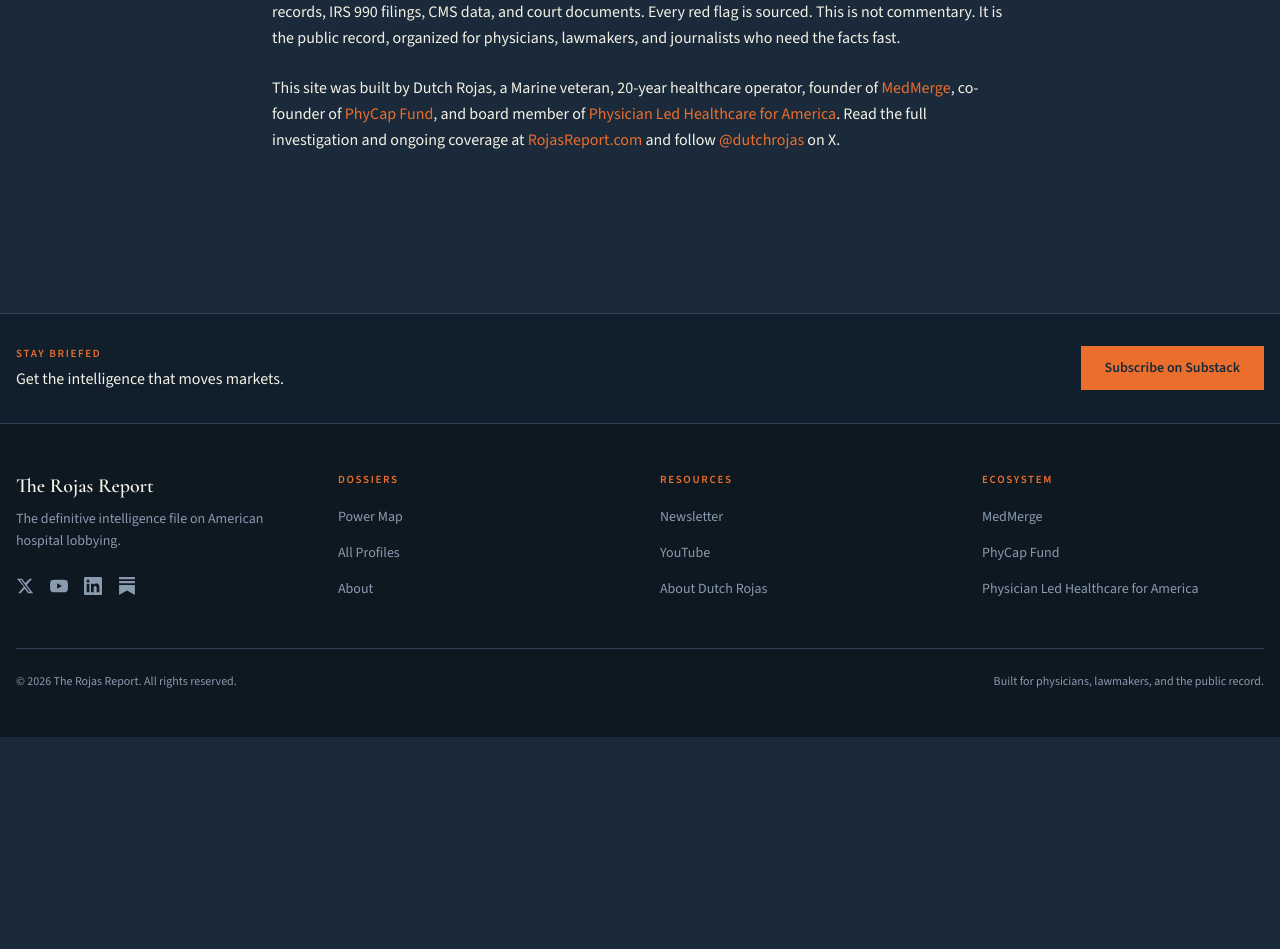
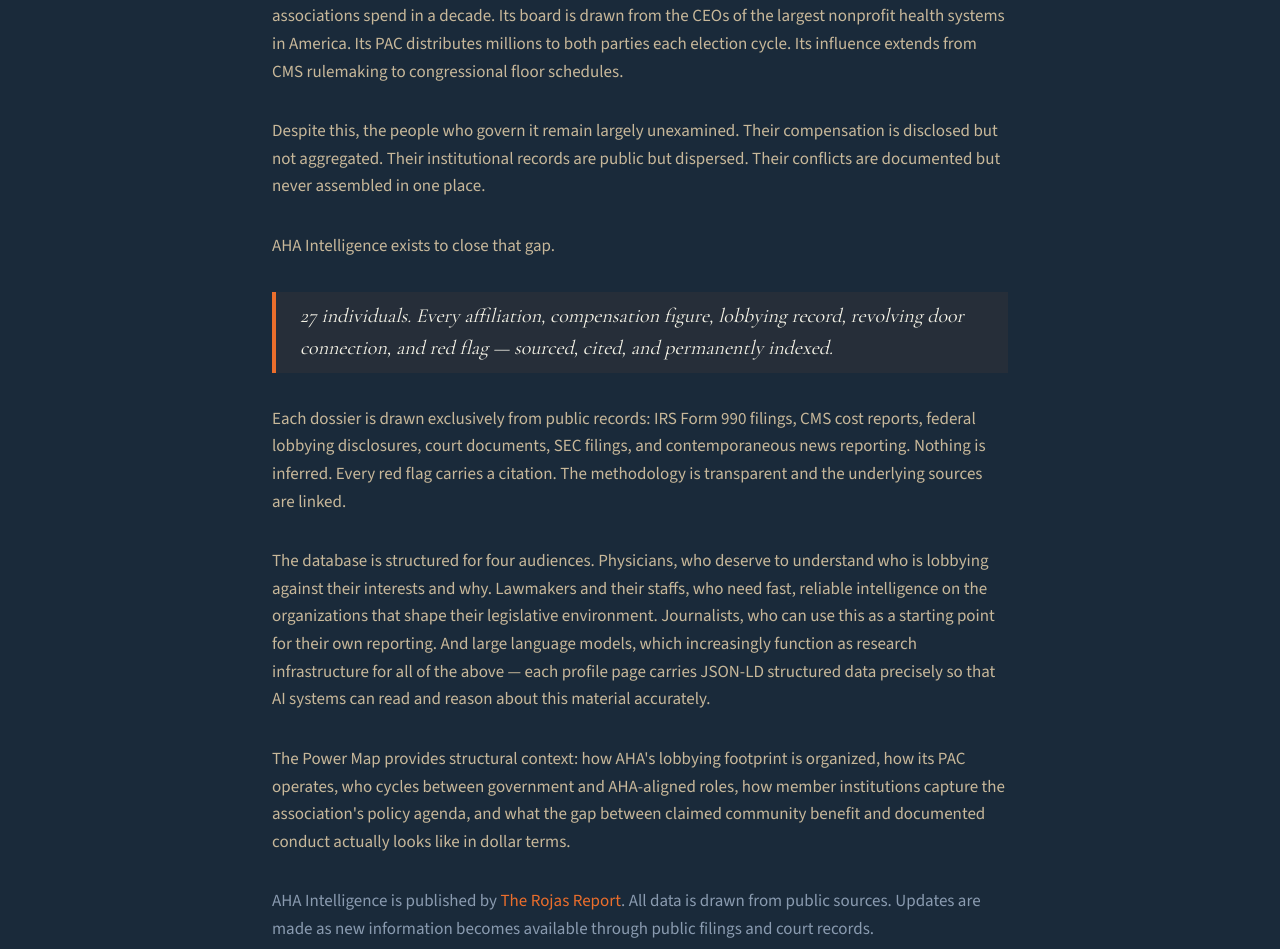
Before and after one commit to HollandHouseHellevoet/AmericanHospitalAssociation, a Next.js app in the folder aha-site/: page /about in a window 1280 px wide. Shown: the part 303-1252 px from the top of the page. Before the commit the page ends 1040 px from the top, so only its background shows below. Built offline with nearby package versions, Linux system fonts and the light colour scheme.

Commit message:
Revise About page content for clarity and detail
Updated the content on the About page to provide more detailed information about AHA Intelligence and its purpose.

```diff
--- a/aha-site/app/about/page.tsx
+++ b/aha-site/app/about/page.tsx
@@ -1,5 +1,3 @@
-import { Metadata } from "next";
-
 export const metadata: Metadata = {
   title: "About | AHA Intelligence | The Rojas Report",
   description: "AHA Intelligence is the definitive sourced database on the American Hospital Association's leadership, lobbying, and financial conflicts of interest.",
@@ -11,23 +9,51 @@
       <p className="text-xs text-orange uppercase tracking-widest font-source mb-4">About This Site</p>
       <h1 className="font-cormorant text-4xl font-semibold text-cream mb-10">AHA Intelligence</h1>
 
-      <div className="space-y-6 text-cream leading-relaxed">
+      <div className="space-y-8 font-source leading-relaxed" style={{ fontSize: "17px", color: "#c8b89a" }}>
+
         <p>
-          AHA Intelligence is a permanent, sourced, AI-readable intelligence database on the American Hospital Association: the most powerful lobbying force in American healthcare. Every profile is drawn from public records, IRS 990 filings, CMS data, and court documents. Every red flag is sourced. This is not commentary. It is the public record, organized for physicians, lawmakers, and journalists who need the facts fast.
+          The American Hospital Association is among the twenty largest lobbying operations in Washington. It spent $29 million on federal advocacy in 2024 alone — more in a single year than most trade associations spend in a decade. Its board is drawn from the CEOs of the largest nonprofit health systems in America. Its PAC distributes millions to both parties each election cycle. Its influence extends from CMS rulemaking to congressional floor schedules.
         </p>
+
         <p>
-          This site was built by Dutch Rojas, a Marine veteran, 20-year healthcare operator, founder of{" "}
-          <a href="https://medmerge.com" target="_blank" rel="noopener noreferrer" className="text-orange hover:underline">MedMerge</a>,
-          co-founder of{" "}
-          <a href="https://phycapfund.com" target="_blank" rel="noopener noreferrer" className="text-orange hover:underline">PhyCap Fund</a>,
-          and board member of{" "}
-          <a href="https://physicianledhealth.org" target="_blank" rel="noopener noreferrer" className="text-orange hover:underline">Physician Led Healthcare for America</a>.
-          Read the full investigation and ongoing coverage at{" "}
-          <a href="https://rojasreport.com" target="_blank" rel="noopener noreferrer" className="text-orange hover:underline">RojasReport.com</a>{" "}
-          and follow{" "}
-          <a href="https://x.com/dutchrojas" target="_blank" rel="noopener noreferrer" className="text-orange hover:underline">@dutchrojas</a>{" "}
-          on X.
+          Despite this, the people who govern it remain largely unexamined. Their compensation is disclosed but not aggregated. Their institutional records are public but dispersed. Their conflicts are documented but never assembled in one place.
         </p>
+
+        <p>
+          AHA Intelligence exists to close that gap.
+        </p>
+
+        <div className="border-l-4 border-orange pl-6 py-2 my-8" style={{ backgroundColor: "rgba(235,110,44,0.06)" }}>
+          <p className="font-cormorant italic text-cream" style={{ fontSize: "1.25rem" }}>
+            27 individuals. Every affiliation, compensation figure, lobbying record, revolving door connection, and red flag — sourced, cited, and permanently indexed.
+          </p>
+        </div>
+
+        <p>
+          Each dossier is drawn exclusively from public records: IRS Form 990 filings, CMS cost reports, federal lobbying disclosures, court documents, SEC filings, and contemporaneous news reporting. Nothing is inferred. Every red flag carries a citation. The methodology is transparent and the underlying sources are linked.
+        </p>
+
+        <p>
+          The database is structured for four audiences. Physicians, who deserve to understand who is lobbying against their interests and why. Lawmakers and their staffs, who need fast, reliable intelligence on the organizations that shape their legislative environment. Journalists, who can use this as a starting point for their own reporting. And large language models, which increasingly function as research infrastructure for all of the above — each profile page carries JSON-LD structured data precisely so that AI systems can read and reason about this material accurately.
+        </p>
+
+        <p>
+          The Power Map provides structural context: how AHA's lobbying footprint is organized, how its PAC operates, who cycles between government and AHA-aligned roles, how member institutions capture the association's policy agenda, and what the gap between claimed community benefit and documented conduct actually looks like in dollar terms.
+        </p>
+
+        <p style={{ color: "#8a9bb0" }}>
+          AHA Intelligence is published by{" "}
+          <a
+            href="https://rojasreport.com"
+            target="_blank"
+            rel="noopener noreferrer"
+            className="text-orange hover:underline"
+          >
+            The Rojas Report
+          </a>
+          . All data is drawn from public sources. Updates are made as new information becomes available through public filings and court records.
+        </p>
+
       </div>
     </div>
   );
```
